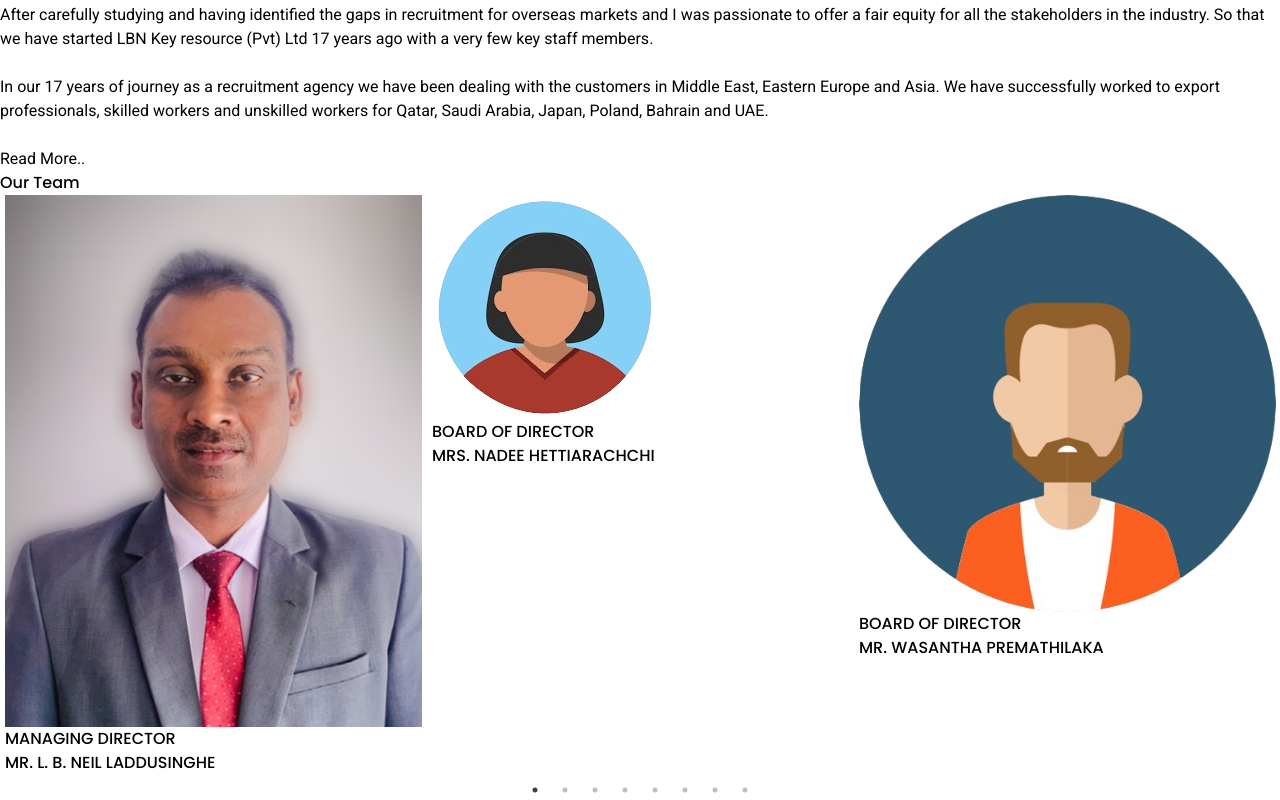
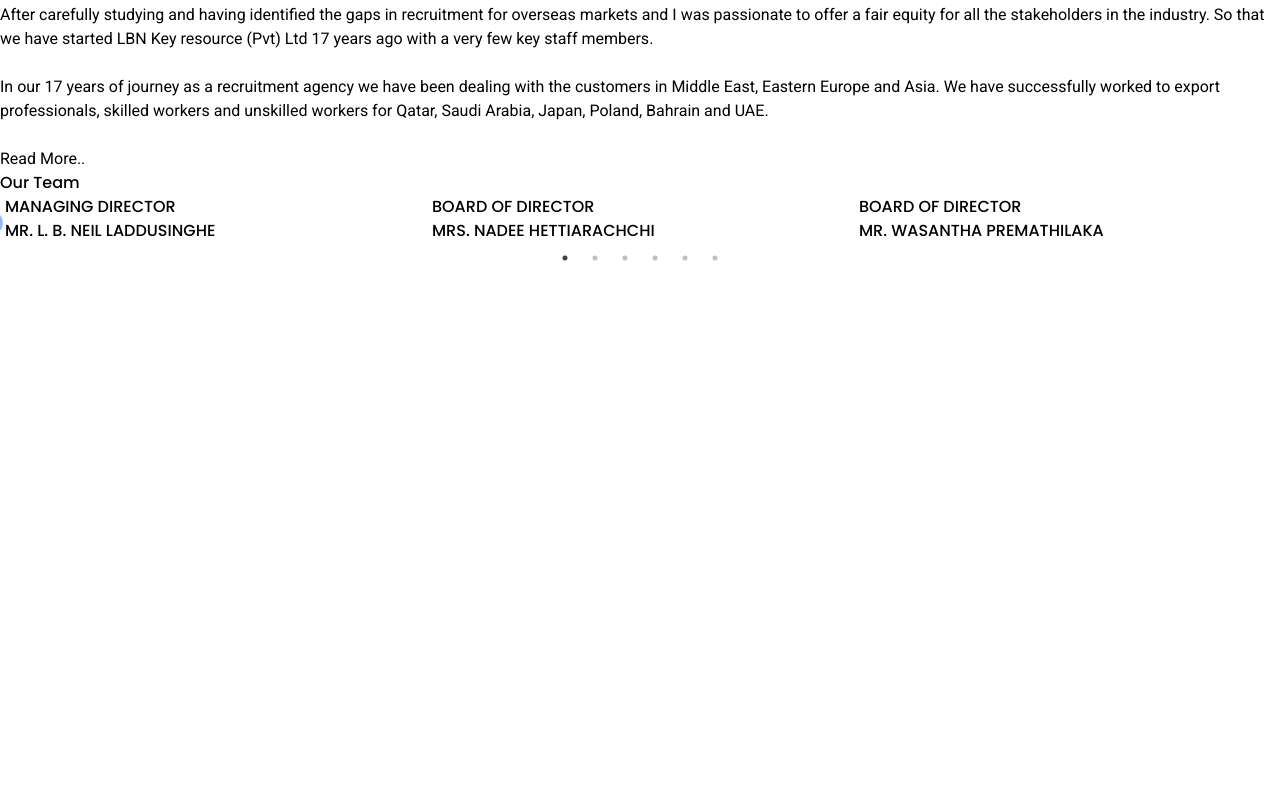
Before and after one commit to bhashana99/LBN-web, a React (Vite) app in the folder client/: page /about in a window 1280 px wide. Shown: the part 2332-3132 px from the top of the page. After the commit the page ends 2600 px from the top, so only its background shows below. Built offline with nearby package versions, Linux system fonts and the light colour scheme; a web font is replaced by a local one.

Commit message:
remove team members photo

```diff
--- a/client/src/index.css
+++ b/client/src/index.css
@@ -36,4 +36,6 @@
 .slick-prev:before,
 .slick-next:before {
   color: rgb(96 165 250);
+  font-size: 30px;
+
 }
--- a/client/src/pages/About.jsx
+++ b/client/src/pages/About.jsx
@@ -25,8 +25,7 @@
     window.addEventListener("resize", handleResize);
 
     return () => window.removeEventListener("resize", handleResize);
-
-  },[]);
+  }, []);
 
   var settings = {
     dots: true,
@@ -34,14 +33,14 @@
     speed: 500,
     slidesToShow: slidesToShow,
     slidesToScroll: 1,
-    responsive:[
+    responsive: [
       {
         breakpoint: 768,
         settings: {
           slidesToShow: 2,
         },
       },
-    ]
+    ],
   };
 
   const teamData = [
@@ -61,19 +60,9 @@
       image: avatarBoy,
     },
     {
-      name: `MR. A.G.TISSA PRIYANTHA`,
-      designation: `BOARD OF DIRECTOR`,
-      image: avatarBoy,
-    },
-    {
       name: `MRS. R. RUWANI PERERA`,
       designation: `FINANCE MANAGER`,
       image: avatarGirl,
-    },
-    {
-      name: `BUSINESS EYE MANAGEMENT (PVT) LTD`,
-      designation: `COMPANY SECRETARY`,
-      image: avatarBoy,
     },
     {
       name: `MR. K. KUMANAYAKE`,
@@ -141,7 +130,7 @@
     <div className="bg-white max-w-6xl  mx-auto w-full mb-10">
       {/* agency profile */}
       <div className="mt-10 md:mt-20 mx-3 md:mx-0">
-        <div className="uppercase  flex justify-center agencyProfile text-4xl">
+        <div className="uppercase  flex justify-center poppins text-4xl">
           <h1 className="font-semibold">
             <span className="text-red-700">Agency</span> Profile
           </h1>
@@ -162,7 +151,7 @@
       {/* vision and mission */}
 
       <div className="mt-16 md:mt-24 grid grid-cols-1   md:grid-cols-2 gap-4 max-w-4xl mx-3 md:mx-auto vision ">
-        <div className="w-full py-[1rem] px-4 bg-amber-200 rounded-lg shadow-lg">
+        <div className="w-full py-[1rem] px-4 bg-amber-200 rounded-lg shadow-lg hover:scale-95">
           <img src={vision} alt="" className="w-20 mx-auto mt-[-3rem] " />
           <div>
             <h2 className="text-2xl font-bold text-center py-4 uppercase text-sky-950">
@@ -176,7 +165,7 @@
           </div>
         </div>
 
-        <div className="w-full py-4 md:py-[1rem] px-4  bg-green-200 rounded-lg shadow-lg md:mt-0 mt-4 ">
+        <div className="w-full py-4 md:py-[1rem] px-4  bg-green-200 rounded-lg shadow-lg md:mt-0 mt-4 hover:scale-95 ">
           <img src={mission} alt="" className="w-20 mx-auto mt-[-3rem] " />
           <div>
             <h2 className="text-2xl font-bold text-center py-4 text-sky-950 uppercase">
@@ -195,7 +184,7 @@
 
       {/* director message */}
       <div className="mt-20 mx-3 md:mx-auto ">
-        <div className="uppercase  flex justify-center agencyProfile text-3xl ">
+        <div className="uppercase  flex justify-center poppins text-3xl ">
           <h2 className="text-slate-950 font-bold  mb-10">
             DIRECTOR’S MESSAGE
           </h2>
@@ -247,33 +236,21 @@
         <div className="uppercase  flex justify-center agencyProfile text-3xl mt-20">
           <h2 className="text-slate-950 font-bold">Our Team</h2>
         </div>
-        {/* <div className="flex flex-col md:flex-row justify-center mt-10 items-center ">
-          <div className="flex flex-col items-center justify-center mx-3 ">
-            <img
-              src={director}
-              alt=""
-              className="w-40 h-40 rounded-full"
-            />
-            <h3 className="text-xl font-semibold mt-2">MANAGING DIRECTOR
-</h3>
-            <p className="text-sm font-light">MR. L. B. NEIL LADDUSINGHE</p>
-          </div>
-        </div> */}
-        <div className="min-w-full pb-10 ">
+        <div className=" pb-10 ">
           <div className="w-3/4 m-auto">
-            <div className="mt-10 ">
+            <div className="mt-10  ">
               <Slider {...settings}>
                 {teamData.map((d) => (
-                  <div className="bg-blue-100 h-[350px] text-black rounded-xl shadow-2xl ">
-                    <div className="h-56 rounded-xl flex justify-center items-center">
-                      <img src={d.image} className="h-44 w-44 rounded-full" />
-                    </div>
+                  <div className="bg-blue-100 h-[350px] rounded-xl shadow-2xl hover:scale-95 hover:shadow-none ">
 
-                    <div className="flex flex-col justify-center items-center text-center m-2">
-                      <h3 className="text-xl font-semibold ">
+
+                    <div className="flex flex-col justify-center items-center text-center ">
+                      <h3 className="text-xl font-semibold my-5 text-slate-900">
                         {d.designation}
                       </h3>
-                      <p className="text-sm font-light">{d.name}</p>
+                      <p className="text-semibold font-normal text-blue-900 ">
+                        {d.name}
+                      </p>
                     </div>
                   </div>
                 ))}
@@ -282,6 +259,10 @@
           </div>
         </div>
       </div>
+
+
+
+
     </div>
   );
 }
```
